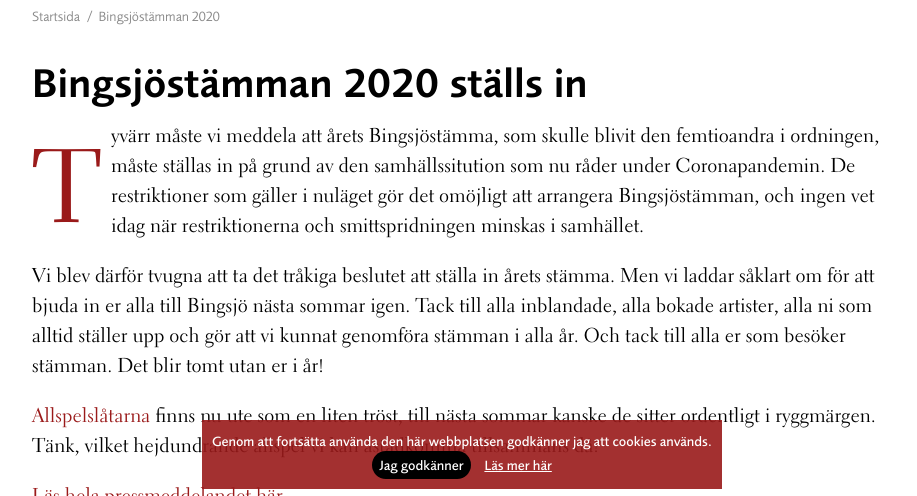
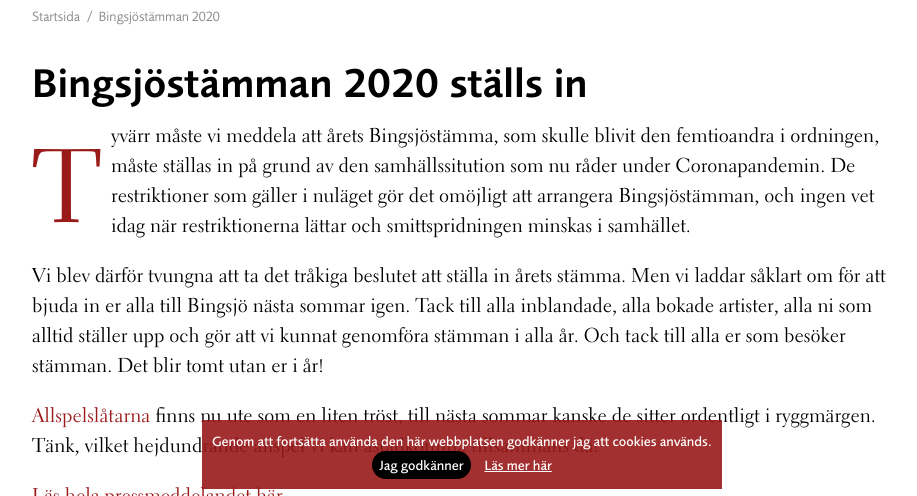
Before and after one commit to bingsjostamman/bingsjostamman.github.io, a Jekyll site: the page built from 2020/index.md, in a window 1280 px wide and 900 px high, cut to the strip 404-900 px from the top of the window. Shown: the whole strip, without its empty margins (178-1095 px from the left). Built offline with Jekyll 4.4.1, drawn with Linux system fonts in a browser that asks for light colours.

Commit message:
Update index.md

```diff
--- a/2020/index.md
+++ b/2020/index.md
@@ -16,9 +16,9 @@ description:
 
 # Bingsjöstämman 2020 ställs in
 
-Tyvärr måste vi meddela att årets Bingsjöstämma, som skulle blivit den femtioandra i ordningen, måste ställas in på grund av den samhällssitution som nu råder under Coronapandemin. De restriktioner som gäller i nuläget gör det omöjligt att arrangera Bingsjöstämman, och ingen vet idag när restriktionerna och smittspridningen minskas i samhället.
+Tyvärr måste vi meddela att årets Bingsjöstämma, som skulle blivit den femtioandra i ordningen, måste ställas in på grund av den samhällssitution som nu råder under Coronapandemin. De restriktioner som gäller i nuläget gör det omöjligt att arrangera Bingsjöstämman, och ingen vet idag när restriktionerna lättar och smittspridningen minskas i samhället.
 
-Vi blev därför tvugna att ta det tråkiga beslutet att ställa in årets stämma. Men vi laddar såklart om för att bjuda in er alla till Bingsjö nästa sommar igen. Tack till alla inblandade, alla bokade artister, alla ni som alltid ställer upp och gör att vi kunnat genomföra stämman i alla år. Och tack till alla er som besöker stämman. Det blir tomt utan er i år!
+Vi blev därför tvungna att ta det tråkiga beslutet att ställa in årets stämma. Men vi laddar såklart om för att bjuda in er alla till Bingsjö nästa sommar igen. Tack till alla inblandade, alla bokade artister, alla ni som alltid ställer upp och gör att vi kunnat genomföra stämman i alla år. Och tack till alla er som besöker stämman. Det blir tomt utan er i år!
 
 [Allspelslåtarna](/2020/allspel/) finns nu ute som en liten tröst, till nästa sommar kanske de sitter ordentligt i ryggmärgen. Tänk, vilket hejdundrande allspel vi kan åstadkomma tillsammans då!
 
```
